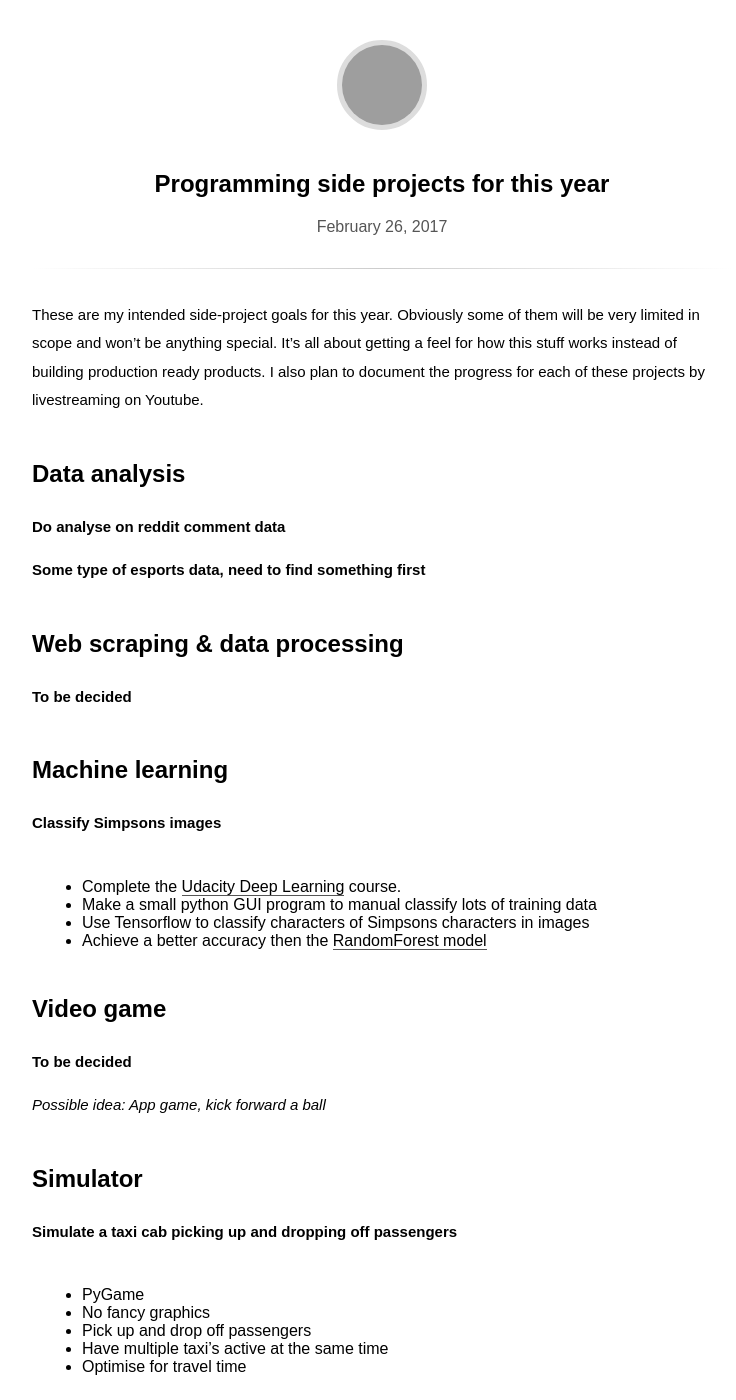
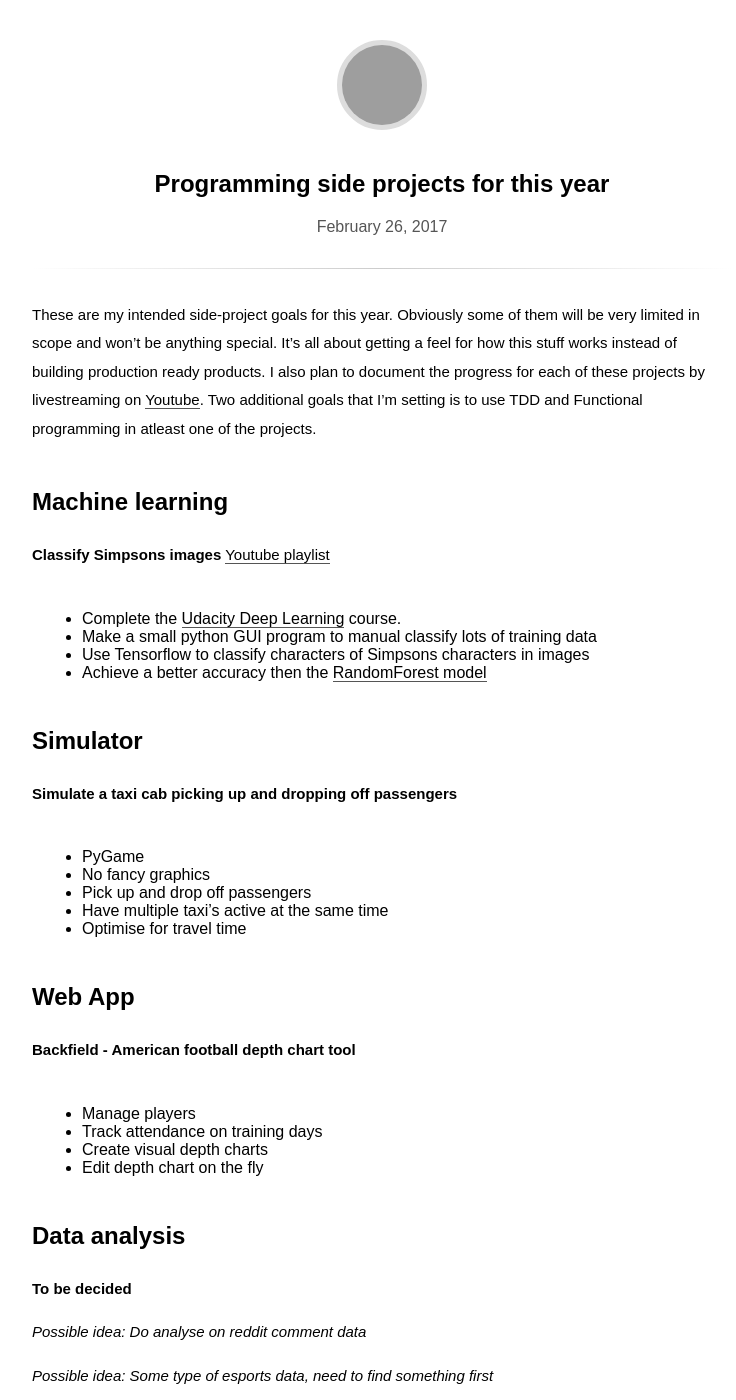
Before and after one commit to svenhofstede-zz/svenhofstede.github.ios, a Jekyll site: the page built from _posts/2017-02-26-projects-for-this-year.md, in a window 1280 px wide and 1400 px high. Shown: the whole window, without its empty margins (258-994 px from the left). Built offline with Jekyll 4.4.1, drawn with Linux system fonts in a browser that asks for light colours; some web fonts are replaced; some of the changed text lies outside the part shown; grey boxes are pictures that could not be loaded.

Commit message:
Add some links

```diff
--- a/_posts/2017-02-26-projects-for-this-year.md
+++ b/_posts/2017-02-26-projects-for-this-year.md
@@ -5,33 +5,17 @@ tags:
 - Programming
 ---
 
-These are my intended side-project goals for this year. Obviously some of them will be very limited in scope and won't be anything special. It's all about getting a feel for how this stuff works instead of building production ready products. I also plan to document the progress for each of these projects by livestreaming on Youtube.
+These are my intended side-project goals for this year. Obviously some of them will be very limited in scope and won't be anything special. It's all about getting a feel for how this stuff works instead of building production ready products. I also plan to document the progress for each of these projects by livestreaming on [Youtube](https://www.youtube.com/user/svenhofstede). Two additional goals that I'm setting is to use TDD and Functional programming in atleast one of the projects.
 
-
-## Data analysis
-
-**Do analyse on reddit comment data**
-
-**Some type of esports data, need to find something first**
-
-## Web scraping & data processing
-
-**To be decided**
 
 ## Machine learning
 
-**Classify Simpsons images**
+**Classify Simpsons images** [Youtube playlist](https://www.youtube.com/playlist?list=PLMZVZxCK-Y8g8BrwRLJMSTwV7EuSXW8s6)
 
 * Complete the [Udacity Deep Learning](https://www.udacity.com/course/deep-learning--ud730) course.
 * Make a small python GUI program to manual classify lots of training data
 * Use Tensorflow to classify characters of Simpsons characters in images
 * Achieve a better accuracy then the [RandomForest model]({% post_url 2016-11-19-homers-face-random-forest %})
-
-## Video game
-
-**To be decided**
-
-*Possible idea: App game, kick forward a ball*
 
 ## Simulator
 
@@ -52,11 +36,24 @@ These are my intended side-project goals for this year. Obviously some of them w
 * Create visual depth charts
 * Edit depth chart on the fly
 
+## Data analysis
+
+**To be decided**
+
+*Possible idea: Do analyse on reddit comment data*
+
+*Possible idea: Some type of esports data, need to find something first*
+
+## Web scraping & data processing
+
+**To be decided**
+
+## Video game
+
+**To be decided**
+
+*Possible idea: App game, kick forward a ball*
+
 ## Data art
 
 **To be decided**
-
-Additional goals:
-
-* Atleast one project using test-driven development
-* Atleast one project using a functional programming approach
```
